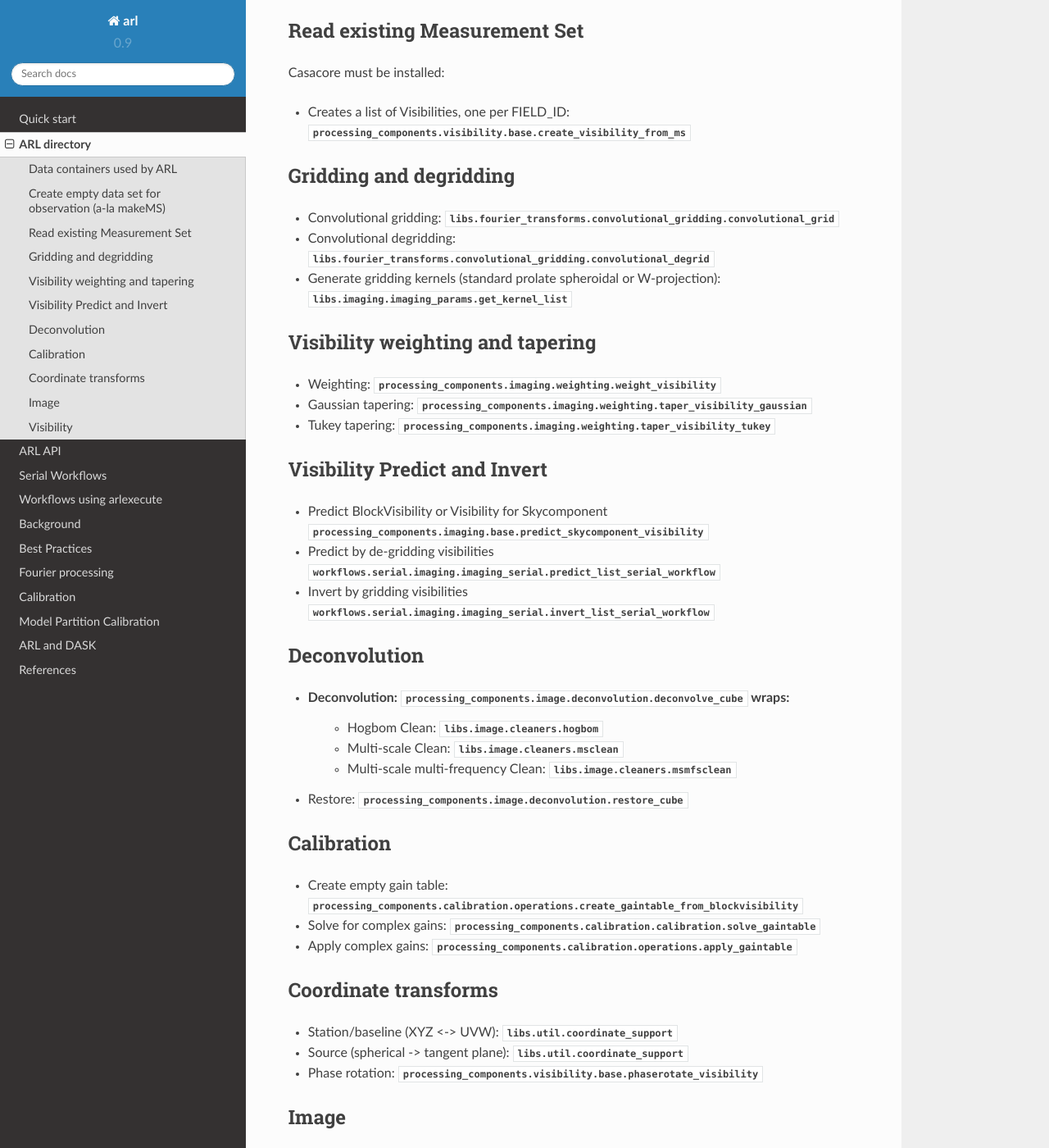
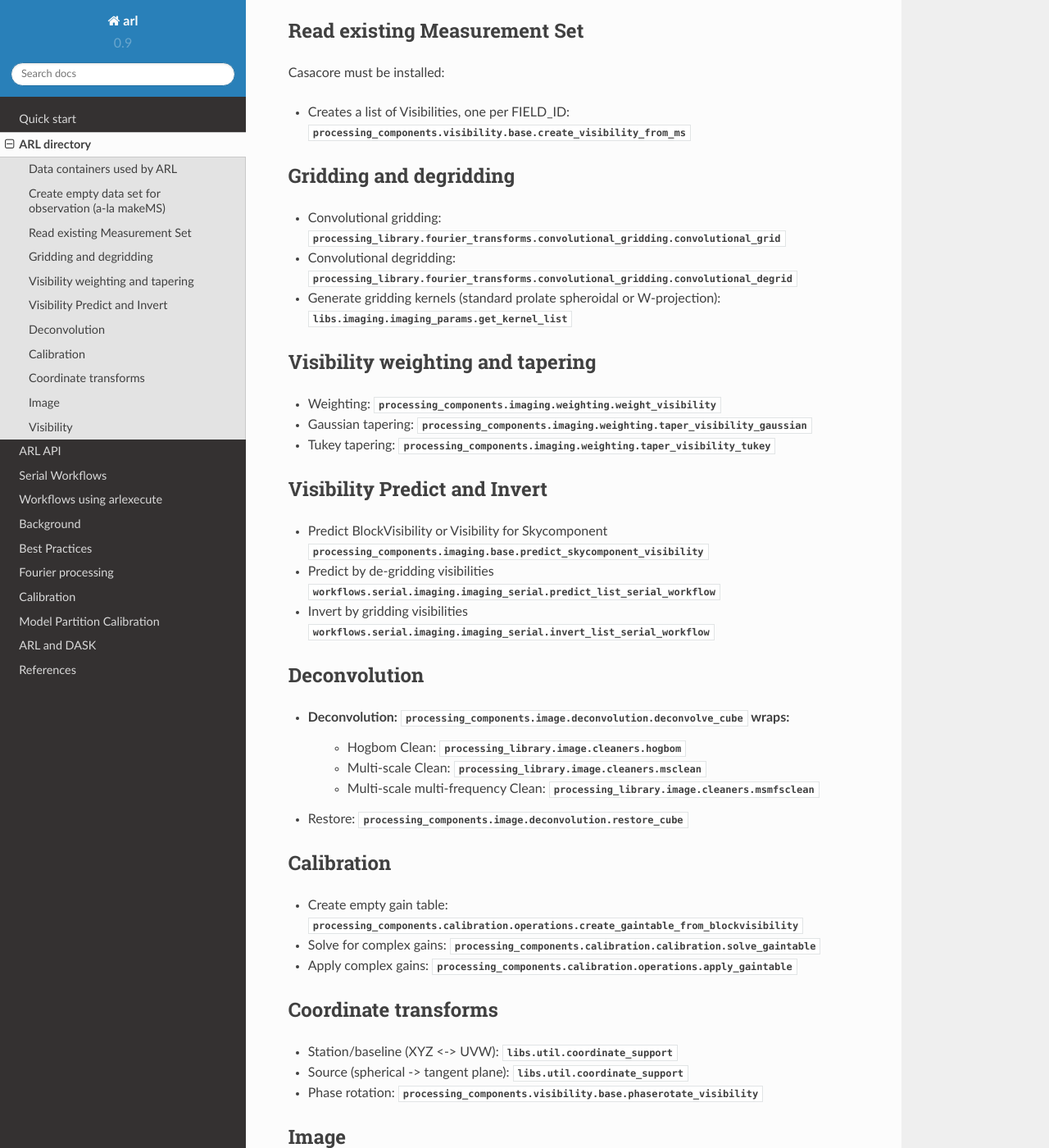
Before and after one commit to ska-telescope/ska-sdp-func-python, a Sphinx documentation site: the page built from docs/ARL_directory.rst, in a window 1280 px wide and 1400 px high, scrolled down 766 px. Shown: the whole window at 82% size. Built offline with Sphinx 7.4.7 and the Read the Docs theme 2.0.0, drawn with Linux system fonts in a browser that asks for light colours; pages that are not in the unit, such as notebooks, are missing from menus; some of the changed text lies outside the part shown.

Commit message:
Merged master+griddata

```diff
--- a/docs/ARL_directory.rst
+++ b/docs/ARL_directory.rst
@@ -37,8 +37,8 @@ Casacore must be installed:
 Gridding and degridding
 =======================
 
-* Convolutional gridding: :py:mod:`libs.fourier_transforms.convolutional_gridding.convolutional_grid`
-* Convolutional degridding: :py:mod:`libs.fourier_transforms.convolutional_gridding.convolutional_degrid`
+* Convolutional gridding: :py:mod:`processing_library.fourier_transforms.convolutional_gridding.convolutional_grid`
+* Convolutional degridding: :py:mod:`processing_library.fourier_transforms.convolutional_gridding.convolutional_degrid`
 * Generate gridding kernels (standard prolate spheroidal or W-projection): :py:mod:`libs.imaging.imaging_params.get_kernel_list`
 
 Visibility weighting and tapering
@@ -59,9 +59,9 @@ Deconvolution
 =============
 
 * Deconvolution: :py:mod:`processing_components.image.deconvolution.deconvolve_cube` wraps:
-   * Hogbom Clean: :py:mod:`libs.image.cleaners.hogbom`
-   * Multi-scale Clean: :py:mod:`libs.image.cleaners.msclean`
-   * Multi-scale multi-frequency Clean: :py:mod:`libs.image.cleaners.msmfsclean`
+   * Hogbom Clean: :py:mod:`processing_library.image.cleaners.hogbom`
+   * Multi-scale Clean: :py:mod:`processing_library.image.cleaners.msclean`
+   * Multi-scale multi-frequency Clean: :py:mod:`processing_library.image.cleaners.msmfsclean`
 * Restore: :py:mod:`processing_components.image.deconvolution.restore_cube`
 
 Calibration
@@ -85,7 +85,7 @@ Image
 * Export from FITS: :py:mod:`processing_components.image.operations.export_image_to_fits`
 * Reproject coordinate system: :py:mod:`processing_components.image.operations.reproject_image`
 * Smooth image: :py:mod:`processing_components.image.operations.smooth_image`
-* FFT: :py:mod:`libs.image.operations.fft_image`
+* FFT: :py:mod:`processing_library.image.operations.fft_image`
 * Remove continuum: :py:mod:`processing_components.image.operations.remove_continuum_image`
 * Convert polarisation:
    * From Stokes To Polarisation: :py:mod:`processing_components.image.operations.convert_stokes_to_polimage`
```
Also changed, not shown: 2 other files.
